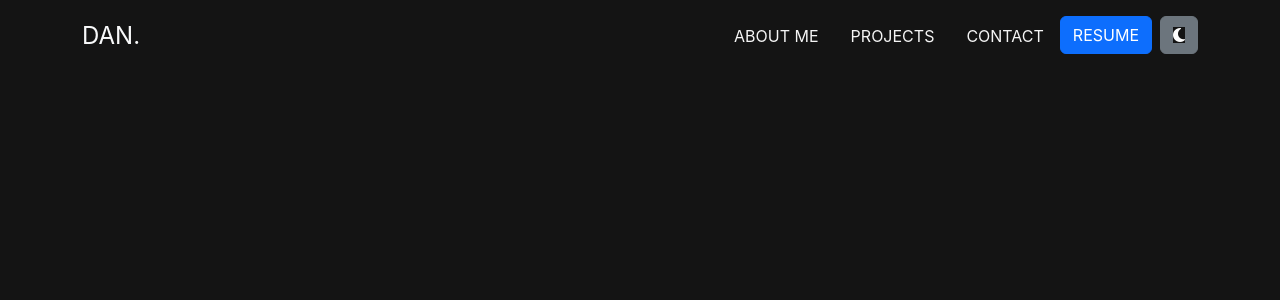
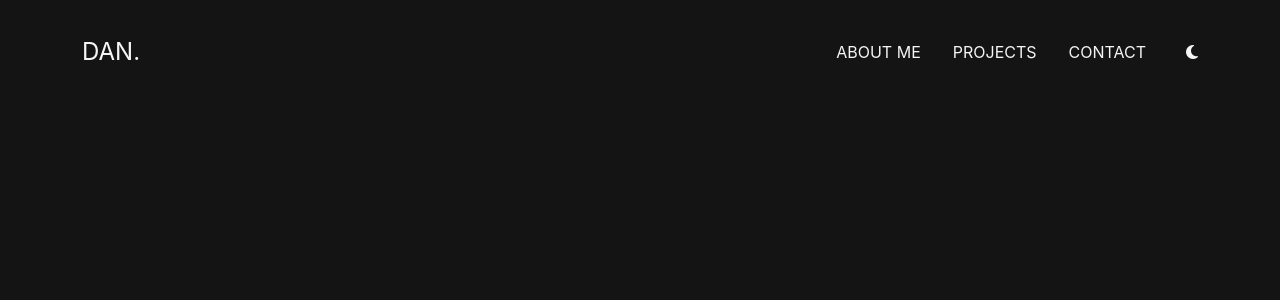
Before and after one commit to DAnoche/My-Porpolio, a React (Create React App) app: page / in a window 1280 px wide. Shown: the top 300 px of the page. Built offline with nearby package versions, Linux system fonts and the light colour scheme.

Commit message:
Change navbar text color on hover

```diff
--- a/src/Navbar/navbar.css
+++ b/src/Navbar/navbar.css
@@ -1,3 +1,26 @@
+.nav-logo {
+  color: whitesmoke;
+}
+
+.nav-logo:hover {
+  color: #00ffff;
+}
+
 .nav-ul-dark a {
-  color: whitesmoke !important;
+  color: whitesmoke;
 }
+
+.nav-ul-dark a:hover {
+  color: #00ffff;
+  border-top: #00ffff solid 2px;
+}
+
+.nav-theme-icon {
+  color: whitesmoke;
+  padding-left: 1em;
+  cursor: pointer;
+}
+
+.nav-theme-icon:hover {
+  color: #00ffff;
+}
--- a/src/Navbar/navbar.jsx
+++ b/src/Navbar/navbar.jsx
@@ -4,37 +4,34 @@ import "./navbar.css";
 function Navbar() {
   return (
     <>
-      <div class="container">
-        <header class="d-flex flex-wrap justify-content-center py-3 mb-4">
+      <div className="container mt-3">
+        <header className="d-flex flex-wrap justify-content-center py-3 mb-4">
           <a
             href="/"
-            class="d-flex align-items-center mb-3 mb-md-0 me-md-auto text-light text-decoration-none fs-4"
+            className="nav-logo d-flex align-items-center mb-3 mb-md-0 me-md-auto text-decoration-none fs-4"
           >
             DAN.
           </a>
-          <ul class="nav-ul-dark nav nav-pills">
-            <li class="nav-item">
-              <a href="#About-me" class="nav-link">
+          <ul className="nav-ul-dark nav">
+            <li className="nav-item">
+              <a href="#About-me" className="nav-link">
                 ABOUT ME
               </a>
             </li>
-            <li class="nav-item">
-              <a href="#Project" class="nav-link">
+            <li className="nav-item">
+              <a href="#Project" className="nav-link">
                 PROJECTS
               </a>
             </li>
-            <li class="nav-item">
-              <a href="#Contact" class="nav-link">
+            <li className="nav-item me-2">
+              <a href="#Contact" className="nav-link">
                 CONTACT
               </a>
             </li>
-            <li class="nav-item me-2">
-              <button class="btn btn-primary">RESUME</button>
-            </li>
-            <li class="nav-item">
-              <button class="btn btn-secondary">
-                <i class="fas fa-moon"></i>
-              </button>
+            <li className="nav-item d-flex justify-contents-center align-items-center">
+              <span className="nav-theme-icon ">
+                <i className="fas fa-moon"></i>
+              </span>
             </li>
           </ul>
         </header>
```
